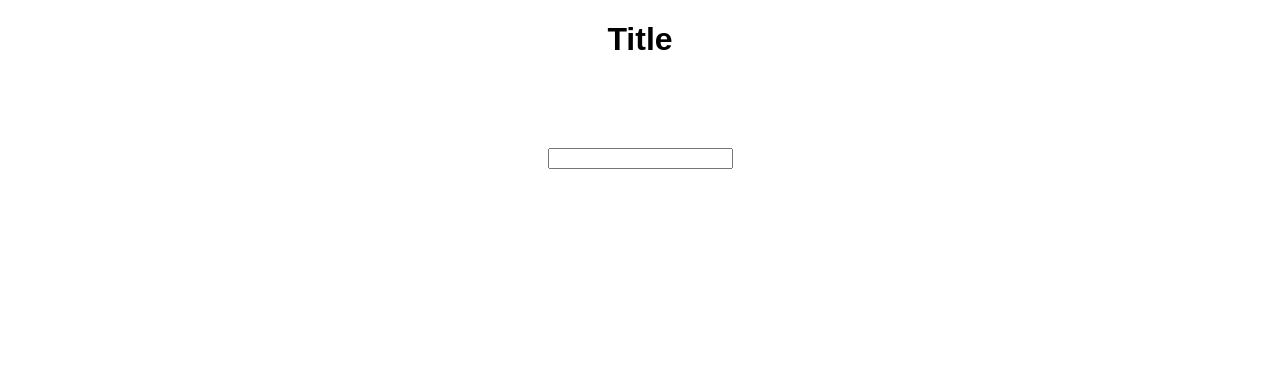
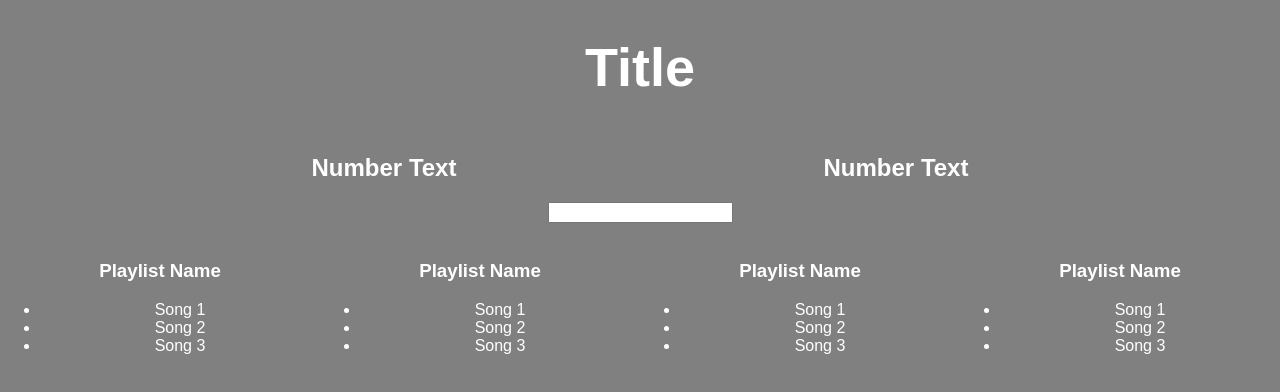
Before and after one commit to remusa/better-playlists, a React (Create React App) app: page / in a window 1280 px wide. Shown: the top 392 px of the page. Built offline with nearby package versions, Linux system fonts and the light colour scheme.

Commit message:
cleaned code

```diff
--- a/src/App.css
+++ b/src/App.css
@@ -1,3 +1,7 @@
+html, body {
+  background-color: gray;
+}
+
 .App {
   text-align: center;
 }
@@ -14,10 +18,6 @@
   color: white;
 }
 
-.App-title {
-  font-size: 1.5em;
-}
-
 .App-intro {
   font-size: large;
 }
--- a/src/App.js
+++ b/src/App.js
@@ -1,19 +1,21 @@
 import React, { Component } from "react";
-import logo from "./logo.svg";
 import "./App.css";
 
-const defaultTextColor = "#fff";
-
-const defaultStyle = {
-	color: defaultTextColor,
-	width: "25%"
+let defaultStyle = {
+	color: "#fff"
 };
 
 class Aggregate extends Component {
 	render() {
 		return (
-			<div style={{ ...defaultStyle, width: "40%", display: "inline-block" }}>
-				<h2 >Number Text</h2>
+			<div
+				style={{
+					...defaultStyle,
+					width: "40%",
+					display: "inline-block"
+				}}
+			>
+				<h2>Number Text</h2>
 			</div>
 		);
 	}
@@ -22,7 +24,7 @@
 class Filter extends Component {
 	render() {
 		return (
-			<div style={{ defaultStyle }}>
+			<div style={defaultStyle}>
 				<img />
 				<input type="text" />
 			</div>
@@ -32,7 +34,14 @@
 
 class Playlist extends Component {
 	render() {
-		return <div style={{ ...defaultStyle, display: "inline-block", width: "25%" }}>
+		return (
+			<div
+				style={{
+					...defaultStyle,
+					display: "inline-block",
+					width: "25%"
+				}}
+			>
 				<img />
 				<h3>Playlist Name</h3>
 				<ul>
@@ -40,7 +49,8 @@
 					<li>Song 2</li>
 					<li>Song 3</li>
 				</ul>
-			</div>;
+			</div>
+		);
 	}
 }
 
@@ -48,7 +58,7 @@
 	render() {
 		return (
 			<div className="App">
-				<h1>Title</h1>
+				<h1 style={{ ...defaultStyle, "font-size": "54px" }}>Title</h1>
 				<Aggregate />
 				<Aggregate />
 				<Filter />
```
